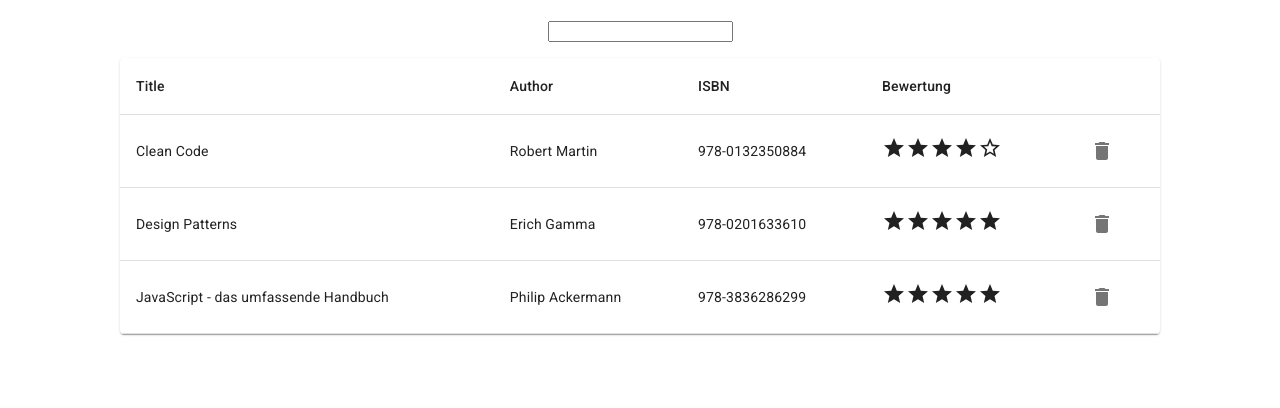
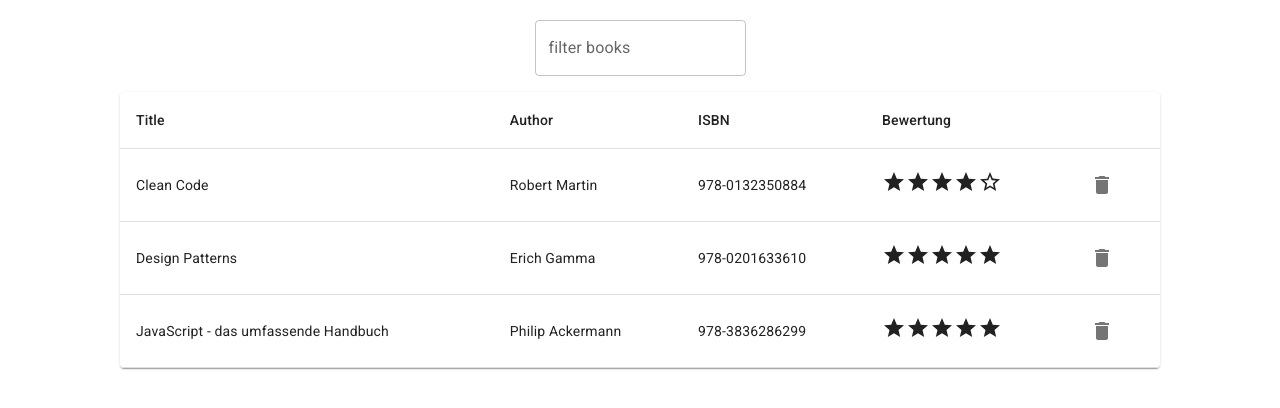
Before and after one commit to ahorn256/routing_2, a React (Create React App) app: page / in a window 1280 px wide. Shown: the top 408 px of the page. Built offline with nearby package versions, Linux system fonts and the light colour scheme; data requests are answered from the project's data file.

Commit message:
updated Filter text field

```diff
--- a/src/Filter.tsx
+++ b/src/Filter.tsx
@@ -1,3 +1,4 @@
+import { TextField } from "@mui/material";
 import React from "react";
 
 type Props = {
@@ -7,7 +8,10 @@ type Props = {
 
 const Filter:React.FC<Props> = ({ filter, setFilter }) => {
   return (
-    <input type="text" value={filter} onChange={(e) => setFilter(e.target.value)}/>
+    <TextField
+      label='filter books'
+      value={filter}
+      onChange={(e) => setFilter(e.target.value)} />
   );
 }
 
```
